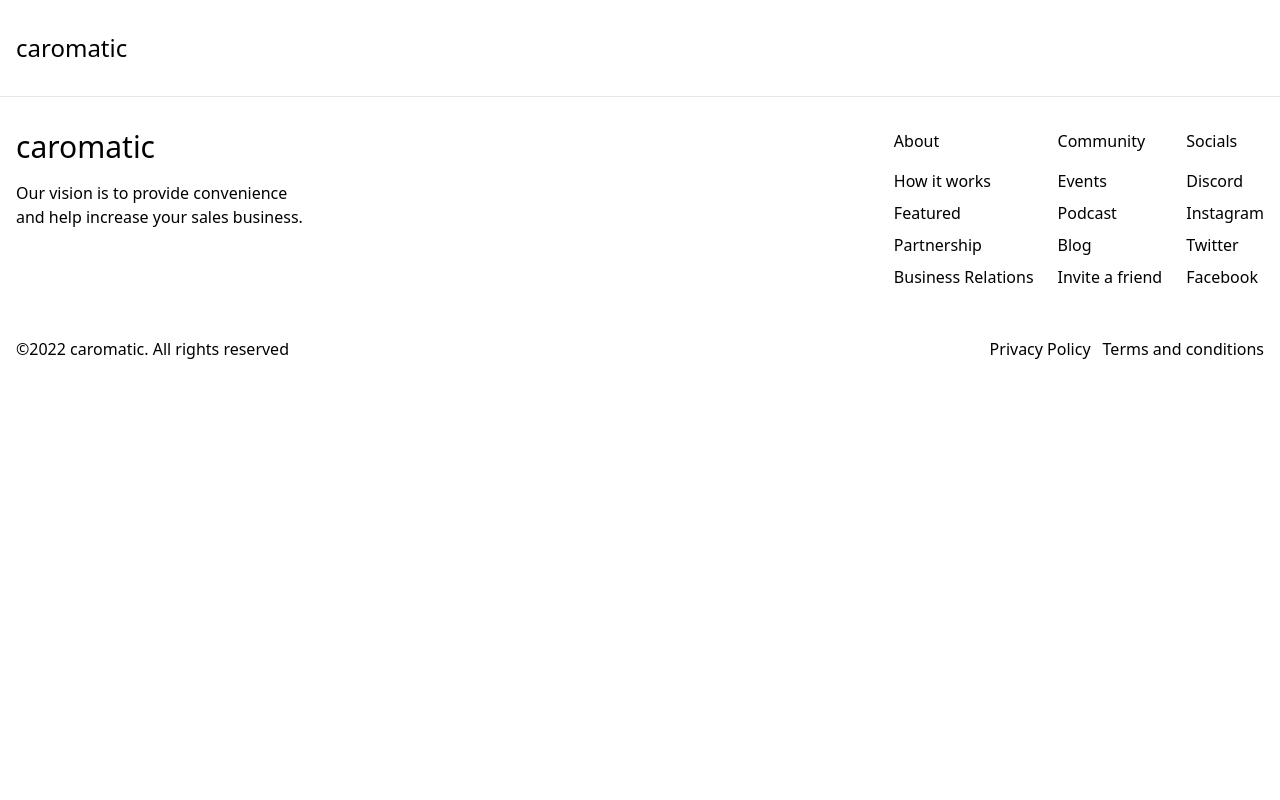
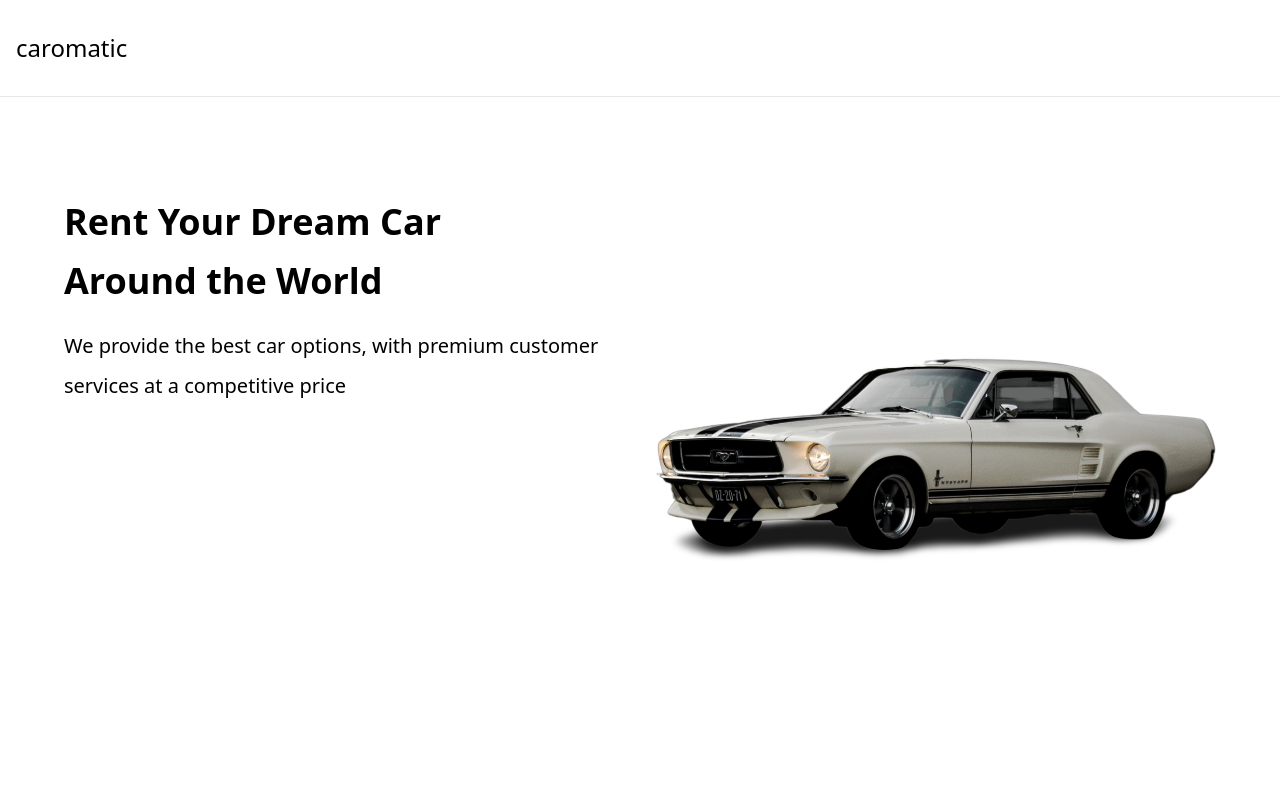
Before and after one commit to azadvt/caromatic, a React (Create React App) app: page / in a window 1280 px wide. Shown: the top 800 px of the page. Built offline with nearby package versions, Linux system fonts and the light colour scheme.

Commit message:
hero section designed

```diff
--- /dev/null
+++ b/src/components/Layout/User/UserLayout.js
@@ -0,0 +1,14 @@
+import React from 'react'
+import { Footer, NavbarTop } from '../../Navigation/Navigation'
+
+function UserLayout(props) {
+  return (
+    <>
+    <NavbarTop/>
+    {props.children}
+    <Footer/>
+    </>
+  )
+}
+
+export default UserLayout
--- a/src/pages/Home.js
+++ b/src/pages/Home.js
@@ -1,11 +1,32 @@
 import React from 'react'
-import { Footer, NavbarTop } from '../components/Navigation/Navigation'
+import UserLayout from '../components/Layout/User/UserLayout'
+import img from '../assets/hero.jpg'
+function HeroSection(){
+  return(
+    <section className='grid grid-cols-1 grid-rows-3 content-center gap-4 m-auto my-8 max-w-[100rem]md:grid-rows-2 md:grid-cols-2 md:gap-8 md:mt-12
+    lg:my-16 '>
+      <div className='text-center max-w-2xl row-start-2
+        md:text-start
+        lg:row-start-1 '>
+        <h1 className='font-bold text-4xl text-dark leading-relaxed '>Rent Your Dream Car <br /> Around the World</h1>
+        <p className='text-xl mt-4 leading-loose'>We provide the best car options, with premium customer services at a
+          competitive price</p>
+      </div>
+      <img src={img} alt="" className='self-center max-w-full max-h-full object-cover row-start-1 col-start-1 col-span-2
+          lg:row-span-2 lg:col-start-2 lg:col-span-1'/>
+    </section>
+  )
+}
+
 
 function Home() {
   return (
     <div>
-        <NavbarTop/>
-        <Footer/>
+        <UserLayout>
+        <div className="page py-5 px-4 md:py-8 md:px-16">
+            <HeroSection/>
+          </div>
+        </UserLayout>
     </div>
   )
 }
```
Also changed, not shown: src/assets/hero.jpg (added).
